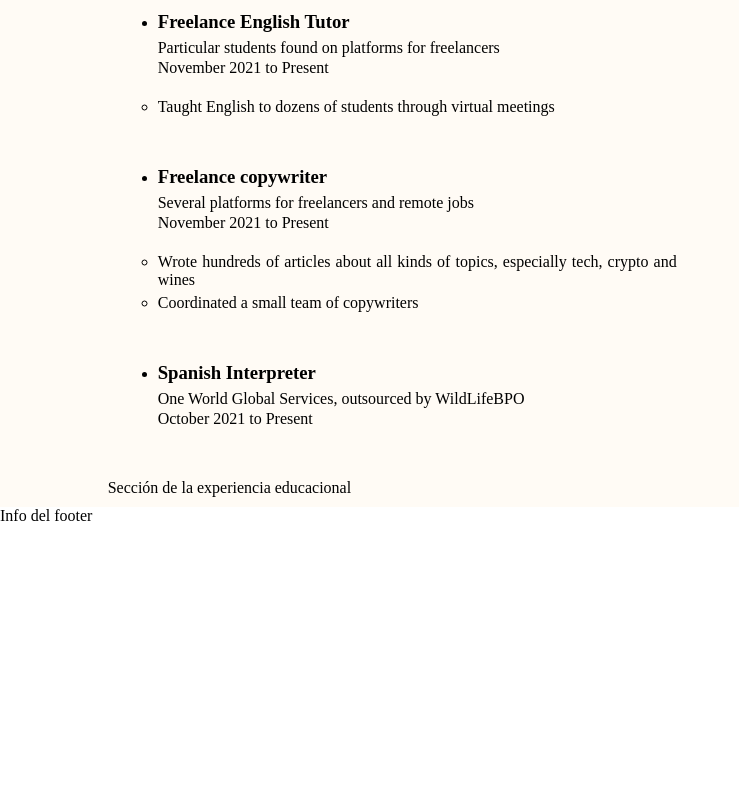
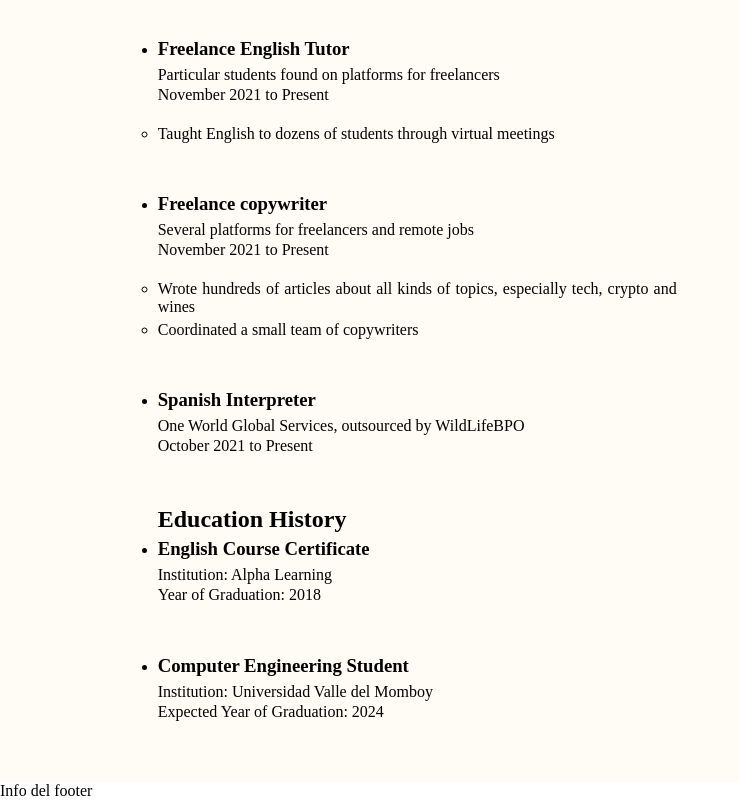
Before and after one commit to st1nkyd00d/CV-proyecto-diplomado, a plain HTML site: page atilioCV.html in a window 1280 px wide. Shown: the part 456-1256 px from the top of the page, without its empty margins (0-739 px from the left). Before the commit the page ends 981 px from the top, so only its background shows below. Drawn offline with Linux system fonts and the light colour scheme.

Commit message:
Agregado el esqueleto básico para la sección de antecedentes educativos

```diff
--- a/atilioCV.html
+++ b/atilioCV.html
@@ -32,6 +32,7 @@
             <div class="second-row-section">
                 <section class="experience-section">
                     <section class="work-section">
+                        <h2>Work History</h2>
                         <ul>
                             <li class="position-held">
                                 <div class="position-and-description">
@@ -75,7 +76,24 @@
                             </li>
                         </ul>
                     </section>
-                    <section class="educational-section">Sección de la experiencia educacional</section>
+                    <section class="educational-section">
+                        <h2>Education History</h2>
+                        <ul>
+                            <li class="position-held">
+                                <div class="position-and-description">
+                                    <h3>English Course Certificate</h3>
+                                    <p>Institution: Alpha Learning</p>
+                                    <p>Year of Graduation: 2018</p>
+                                </div>
+                            </li>
+                            <li class="position-held">
+                                <div class="position-and-description">
+                                    <h3>Computer Engineering Student</h3>
+                                    <p>Institution: Universidad Valle del Momboy</p>
+                                    <p>Expected Year of Graduation: 2024</p>
+                                </div>
+                            </li>
+                    </section>
                 </section>
                 <section class="skills-section">Sección de habilidades relevantes</section>
             </div>
--- a/atilioCvStyles.css
+++ b/atilioCvStyles.css
@@ -85,3 +85,10 @@ header {
 .key-points-list li {
     margin: 5px 0px;
 }
+
+
+.educational-section {
+    width: 70%;
+    text-align: justify;
+    margin: 0px 0px 0px 50px;
+}
```
